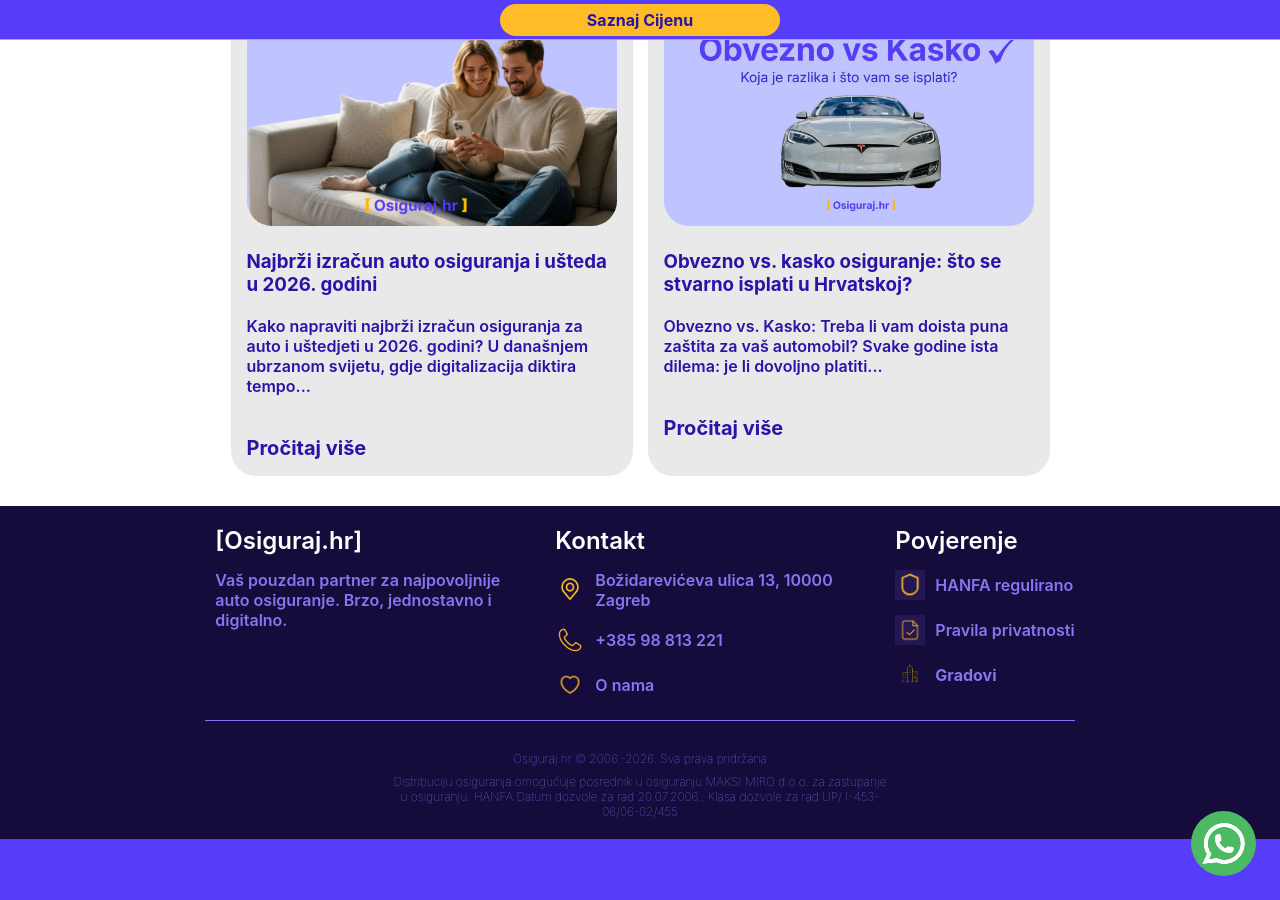
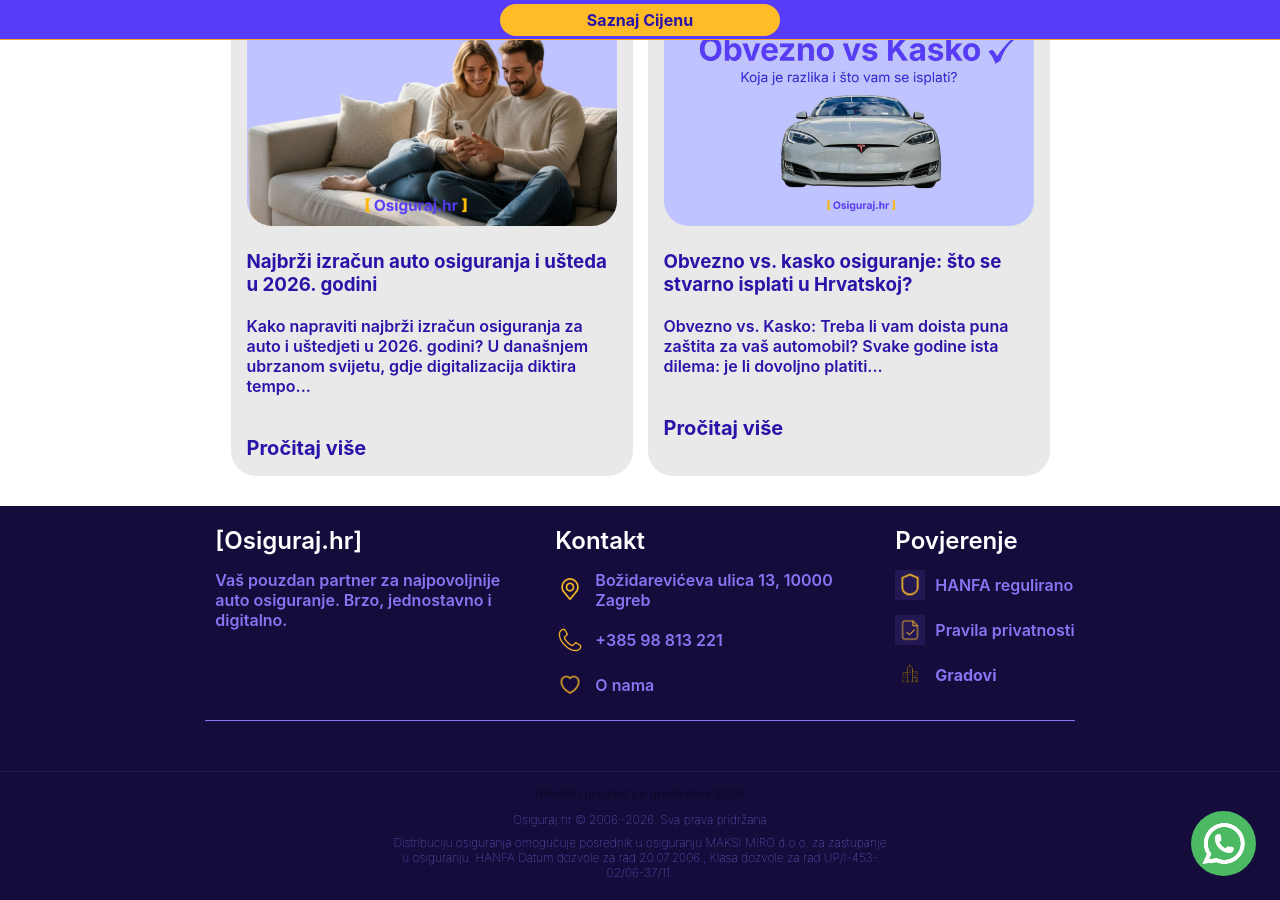
Before and after one commit to Filip-Gale/OsigurajHR, a Jekyll site: the page built from index.html, in a window 1280 px wide and 900 px high, scrolled down 4625 px. Built offline with Jekyll 4.4.1, drawn with Linux system fonts in a browser that asks for light colours.

Commit message:
Update footer.html

```diff
--- a/_includes/footer.html
+++ b/_includes/footer.html
@@ -49,13 +49,18 @@
         </div>
     </div>
 
+    <div style="width: 100%; text-align: center; padding: 10px 0; border-top: 1px solid rgba(255,255,255,0.05); margin-top: 20px;">
+        <a href="{{ '/tehnicki-pregled/' | relative_url }}" class="text-purple" style="text-decoration: none; opacity: 0.3; font-size: 0.75rem;">
+            Tehnički pregled po gradovima 2026.
+        </a>
+    </div>
+
     <div id="rights">
         <p>Osiguraj.hr © 2006.-2026. Sva prava pridržana</p>
 
         <p>Distribuciju osiguranja
         omogućuje posrednik u osiguranju MAKSI MIRO d.o.o. za zastupanje u osiguranju.
-        HANFA Datum dozvole za rad 20.07.2006., Klasa dozvole za rad UP/
-        I-453-06/06-02/455 </p>
+        HANFA Datum dozvole za rad 20.07.2006., Klasa dozvole za rad UP/I-453-02/06-37/11.</p>
     </div>
 
 </footer>
```
